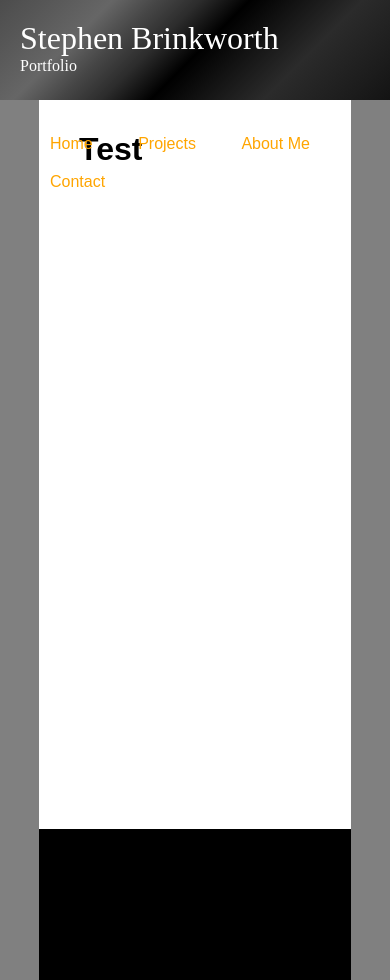
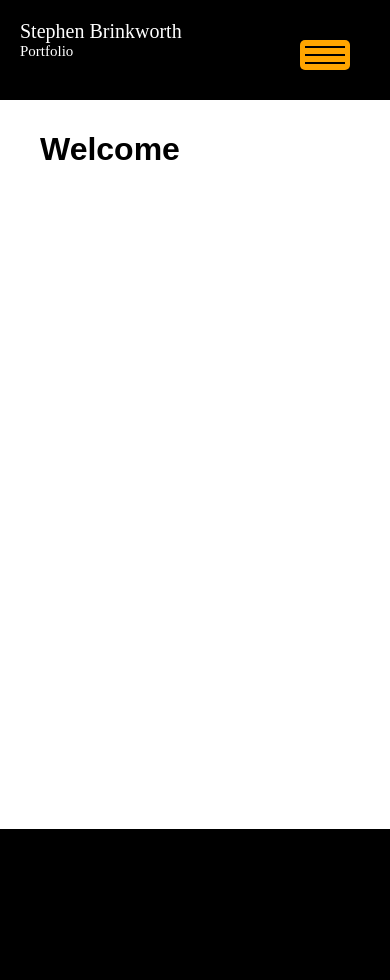
Before and after one commit to SBrinkworth/SBrinkworth.github.io, a plain HTML site: page index.html in a window 390 px wide. Drawn offline with nearby package versions, Linux system fonts and the light colour scheme; some packages are replaced by stand-ins of ours.

Commit message:
got a lot of sizing done and working for moble

```diff
--- a/index.html
+++ b/index.html
@@ -16,12 +16,19 @@
           Portfolio
         </div>
       </div>
+      <div class="menu">
         <ul>
           <a href="#/"><li class="page-link">Home</li></a>
           <a href="#/projects"><li class="page-link">Projects</li></a>
           <a href="#/aboutme"><li class="page-link">About Me</li></a>
           <a href="#/contact"><li class="page-link" id="last-li">Contact</li></a>
         </ul>
+        <div class="menu-button">
+          <div class="menu-button-line"></div>
+          <div class="menu-button-line"></div>
+          <div class="menu-button-line"></div>
+        </div>
+      </div>
     </header>
 
     <div class="header-space"></div>
--- a/js/home/homeTmpl.html
+++ b/js/home/homeTmpl.html
@@ -1,5 +1,8 @@
 <div class="inner-container">
   <div class="home-content">
-    <h1>Test</h1>
+    <h1>Welcome</h1>
+    <p>
+
+    </p>
   </div>
 </div>
--- a/styles/style.css
+++ b/styles/style.css
@@ -7,7 +7,7 @@ header {
   height: 100px;
   color: white;
   position: fixed;
-  background: rgba(76,76,76,1);
+  /*background: rgba(76,76,76,1);
   background: rgba(76,76,76,1);
   background: -moz-linear-gradient(-45deg, rgba(76,76,76,1) 0%, rgba(89,89,89,1) 12%, rgba(102,102,102,1) 23%, rgba(71,71,71,1) 32%, rgba(44,44,44,1) 41%, rgba(0,0,0,1) 51%, rgba(17,17,17,1) 60%, rgba(43,43,43,1) 74%, rgba(28,28,28,1) 91%, rgba(19,19,19,1) 100%);
   background: -webkit-gradient(left top, right bottom, color-stop(0%, rgba(76,76,76,1)), color-stop(12%, rgba(89,89,89,1)), color-stop(23%, rgba(102,102,102,1)), color-stop(32%, rgba(71,71,71,1)), color-stop(41%, rgba(44,44,44,1)), color-stop(51%, rgba(0,0,0,1)), color-stop(60%, rgba(17,17,17,1)), color-stop(74%, rgba(43,43,43,1)), color-stop(91%, rgba(28,28,28,1)), color-stop(100%, rgba(19,19,19,1)));
@@ -15,27 +15,33 @@ header {
   background: -o-linear-gradient(-45deg, rgba(76,76,76,1) 0%, rgba(89,89,89,1) 12%, rgba(102,102,102,1) 23%, rgba(71,71,71,1) 32%, rgba(44,44,44,1) 41%, rgba(0,0,0,1) 51%, rgba(17,17,17,1) 60%, rgba(43,43,43,1) 74%, rgba(28,28,28,1) 91%, rgba(19,19,19,1) 100%);
   background: -ms-linear-gradient(-45deg, rgba(76,76,76,1) 0%, rgba(89,89,89,1) 12%, rgba(102,102,102,1) 23%, rgba(71,71,71,1) 32%, rgba(44,44,44,1) 41%, rgba(0,0,0,1) 51%, rgba(17,17,17,1) 60%, rgba(43,43,43,1) 74%, rgba(28,28,28,1) 91%, rgba(19,19,19,1) 100%);
   background: linear-gradient(135deg, rgba(76,76,76,1) 0%, rgba(89,89,89,1) 12%, rgba(102,102,102,1) 23%, rgba(71,71,71,1) 32%, rgba(44,44,44,1) 41%, rgba(0,0,0,1) 51%, rgba(17,17,17,1) 60%, rgba(43,43,43,1) 74%, rgba(28,28,28,1) 91%, rgba(19,19,19,1) 100%);
-  filter: progid:DXImageTransform.Microsoft.gradient( startColorstr='#4c4c4c', endColorstr='#131313', GradientType=1 );
+  filter: progid:DXImageTransform.Microsoft.gradient( startColorstr='#4c4c4c', endColorstr='#131313', GradientType=1 );*/
+  background-color: black;
 }
 
 .page-title {
   display: inline-block;
   margin: 20px;
   font-family: 'Rockwell Extra Bold';
+  width: auto;
 }
 
 .my-name {
   font-size: 32px;
 }
 
-header > ul {
+.menu {
   width: auto;
   height: 100px;
   list-style: none;
   display: inline-block;
   float: right;
-  margin-top: 30px;
+  margin-top: 20px;
   margin-right: 40px;
+}
+
+.menu-button {
+  display: none;
 }
 
 .page-link {
@@ -77,3 +83,43 @@ header > ul {
 .home-content {
   color: black;
 }
+
+@media (max-width: 920px) {
+  .menu > ul{
+    display: none;
+  }
+
+  .menu-button {
+    display: inline-block;
+    height: 30px;
+    width: 50px;
+    background-color: orange;
+    margin-top: 20px;
+    border-radius: 5px;
+  }
+
+  .menu-button > div {
+    height: 2px;
+    width: 40px;
+    margin: 6px;
+    margin-left: 5px;
+    background-color: black;
+  }
+}
+
+@media (max-width: 530px) {
+  .page-title {
+    display: inline-block;
+    margin: 20px;
+    font-family: 'Rockwell Extra Bold';
+    font-size: 15px;
+  }
+
+  .my-name {
+    font-size: 20px;
+  }
+
+  .main-doc {
+    width: 100%;
+  }
+}
```
Lines whose indentation alone changed are shown as unchanged.
